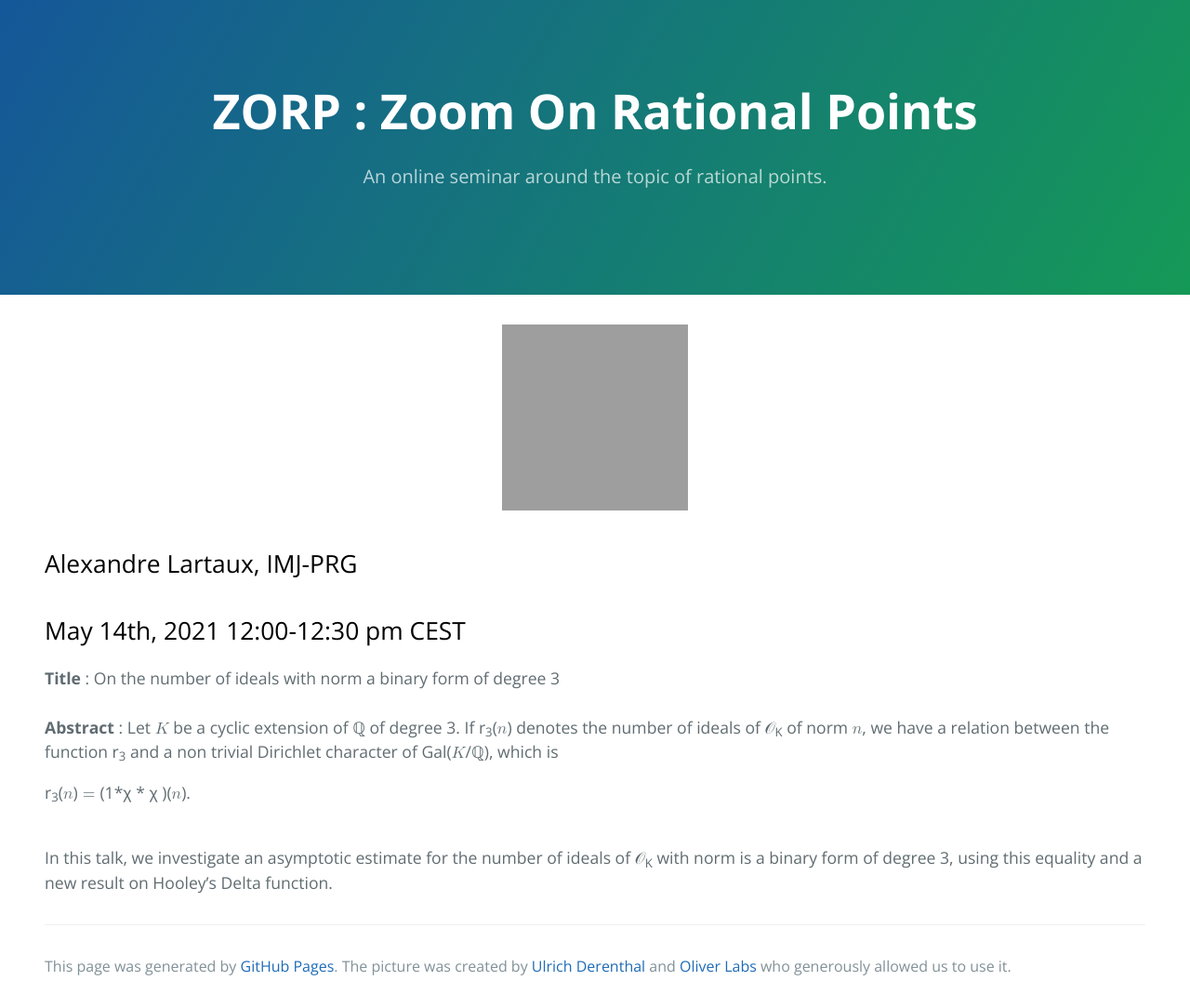
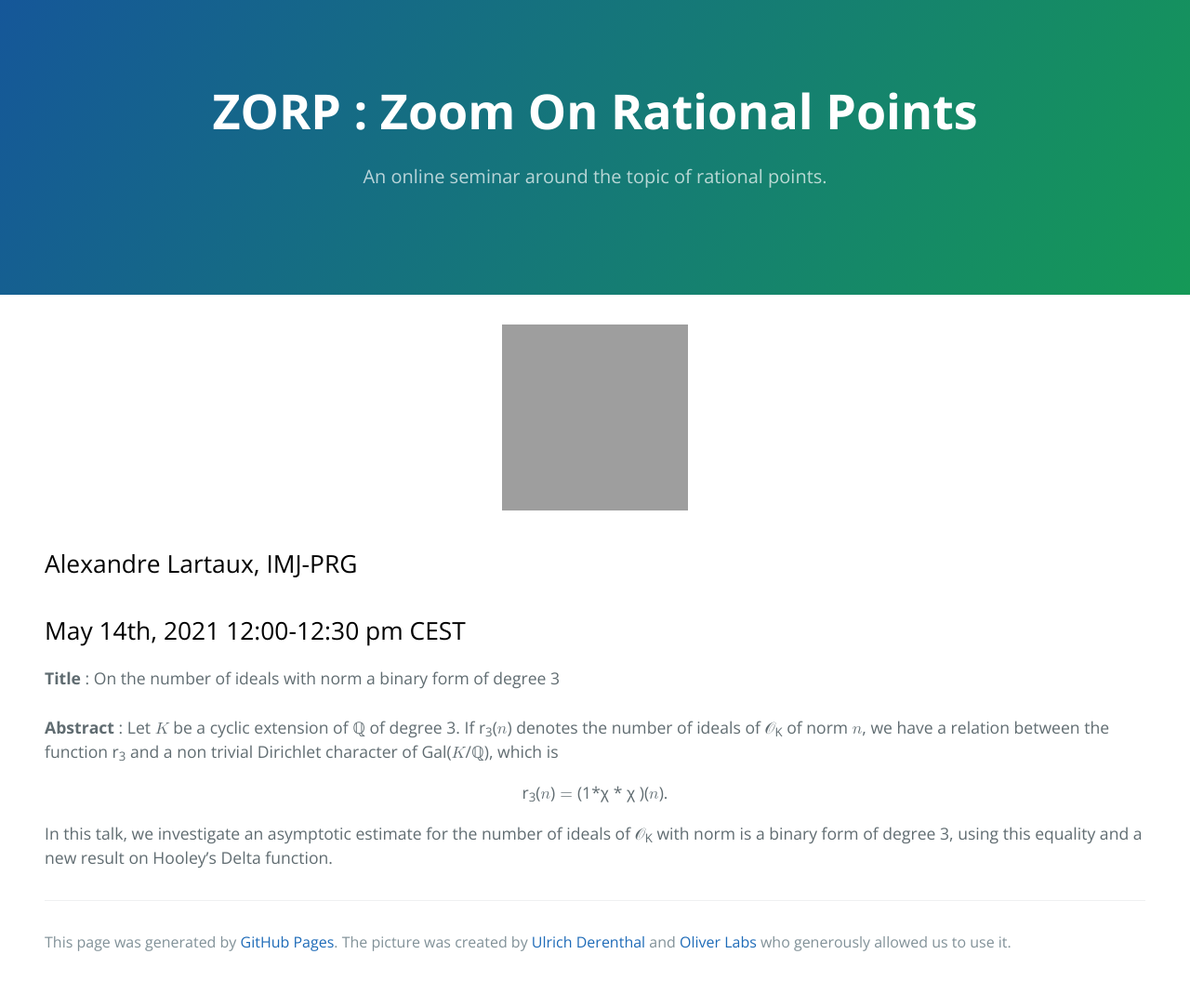
Before and after one commit to zoom-on-rational-points/zoom-on-rational-points.github.io, a Jekyll site: the page built from abstractAL.md, in a window 1280 px wide. Shown: the whole page at 93% size. Built offline with Jekyll 4.4.1, drawn with Linux system fonts in a browser that asks for light colours; after the commit the page ends 1057 px from its top, so only the background shows below that; grey boxes are pictures that could not be loaded.

Commit message:
Update abstractAL.md

```diff
--- a/abstractAL.md
+++ b/abstractAL.md
@@ -12,9 +12,8 @@ layout: default
 <b>Title</b> : On the number of ideals with norm a binary form of degree 3
 <br>
 <br>
-<b>Abstract</b> : Let <math><mi>K</mi></math> be a cyclic extension of &#x211A; of degree 3. If r<math><sub><mi>3</mi></sub></math>(<math><mi>n</mi></math>) denotes the number of ideals of &#119978;<math><sub><mi>K</mi></sub></math> of norm <math><mi>n</mi></math>, we have a relation between the function r<math><sub><mi>3</mi></sub></math> and a non trivial Dirichlet character of Gal(<math><mi>K</mi></math>/&#x211A;), which is <br>
-<p>
+<b>Abstract</b> : Let <math><mi>K</mi></math> be a cyclic extension of &#x211A; of degree 3. If r<math><sub><mi>3</mi></sub></math>(<math><mi>n</mi></math>) denotes the number of ideals of &#119978;<math><sub><mi>K</mi></sub></math> of norm <math><mi>n</mi></math>, we have a relation between the function r<math><sub><mi>3</mi></sub></math> and a non trivial Dirichlet character of Gal(<math><mi>K</mi></math>/&#x211A;), which is
+<p style="text-align:center;">
 r<math><sub><mi>3</mi></sub></math>(<math><mi>n</mi></math>)<math><mo>=</mo></math>(1*&#x3C7; * &#x3C7; )(<math><mi>n</mi></math>).
 </p>
-<br>
 In this talk, we investigate an asymptotic estimate for the number of ideals of &#119978;<math><sub><mi>K</mi></sub></math> with norm is a binary form of degree 3, using this equality and a new result on Hooley's Delta function.
```
